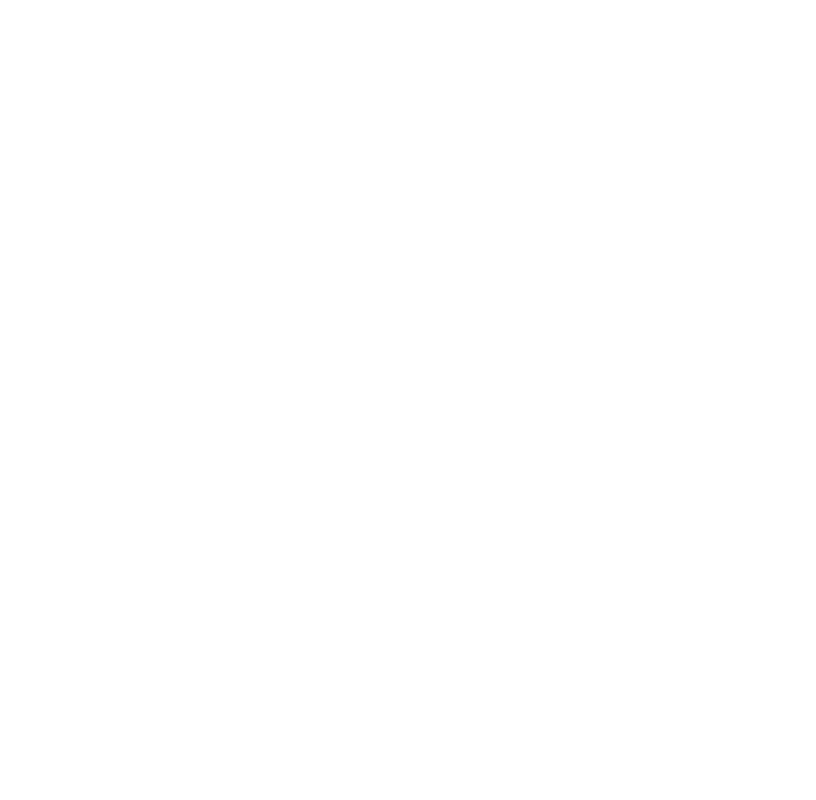
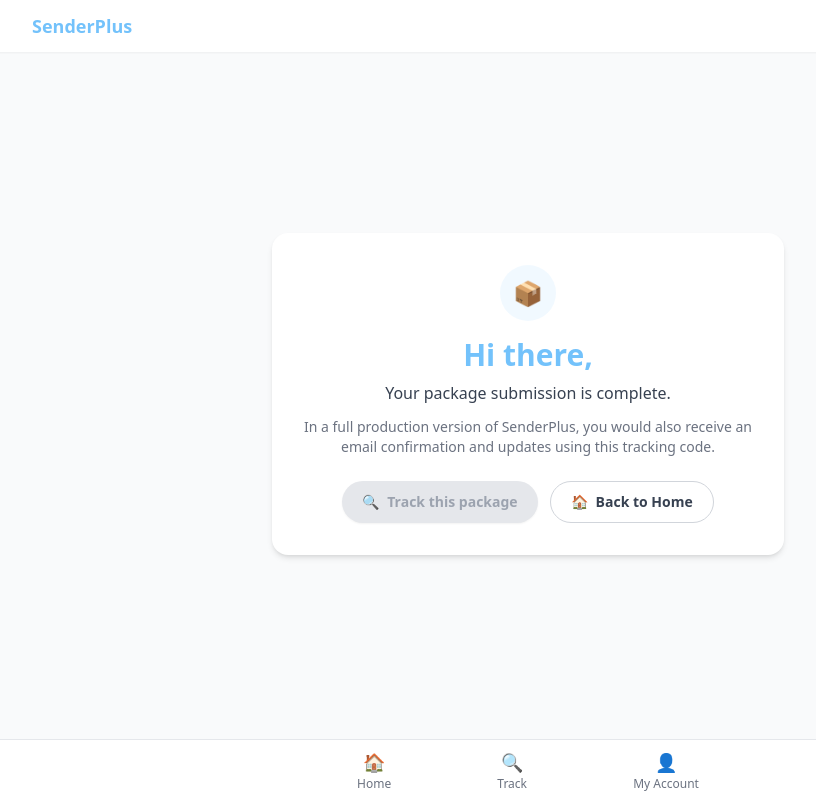
Before and after one commit to GideonOB/senderplus-web, a React (Vite) app: page /submit-success in a window 1280 px wide. Before the commit this address had no page. Shown: the whole page, without its empty margins (112-928 px from the left). Built offline with nearby package versions, Linux system fonts and the light colour scheme.

Commit message:
Add Submission Success Page

```diff
--- a/src/App.jsx
+++ b/src/App.jsx
@@ -6,20 +6,20 @@
 import SubmitPage from "./pages/SubmitPage";
 import TrackPage from "./pages/TrackPage";
 import SupportPage from "./pages/SupportPage";
+import SubmitSuccessPage from "./pages/SubmitSuccessPage"; // 👈 NEW
 
 function App() {
   return (
     <Router>
       <Routes>
-        {/* Step 1: Login / Sign up / Skip */}
+        {/* Auth flow */}
         <Route path="/" element={<AuthLandingPage />} />
-
-        {/* Step 2: Confirmation code (demo) */}
         <Route path="/confirm" element={<ConfirmCodePage />} />
 
-        {/* Main app pages */}
+        {/* Main app */}
         <Route path="/home" element={<HomePage />} />
         <Route path="/submit" element={<SubmitPage />} />
+        <Route path="/submit-success" element={<SubmitSuccessPage />} /> {/* 👈 NEW */}
         <Route path="/track" element={<TrackPage />} />
         <Route path="/support" element={<SupportPage />} />
       </Routes>
--- a/src/pages/SubmitPage.jsx
+++ b/src/pages/SubmitPage.jsx
@@ -1,8 +1,12 @@
+// src/pages/SubmitPage.jsx
 import React, { useState } from "react";
+import { useNavigate } from "react-router-dom";
 
-const API_BASE_URL = "https://senderplus-api.onrender.com";
+const API_BASE_URL = "https://senderplus-api.onrender.com"; // backend URL
 
 const SubmitPage = () => {
+  const navigate = useNavigate();
+
   const [formData, setFormData] = useState({
     senderName: "",
     senderPhone: "",
@@ -21,47 +25,61 @@
   });
 
   const [loading, setLoading] = useState(false);
-  const [trackingId, setTrackingId] = useState("");
   const [error, setError] = useState("");
-  const [successMsg, setSuccessMsg] = useState("");
 
+  // Handle all input changes (including file)
   const handleChange = (e) => {
-    const { name, value, files } = e.target;
-    setFormData({
-      ...formData,
-      [name]: files ? files[0] : value,
-    });
+    const { name, value, files, type } = e.target;
+
+    if (type === "file") {
+      setFormData((prev) => ({
+        ...prev,
+        [name]: files && files.length > 0 ? files[0] : null,
+      }));
+    } else {
+      setFormData((prev) => ({
+        ...prev,
+        [name]: value,
+      }));
+    }
   };
 
   const handleSubmit = async (e) => {
     e.preventDefault();
     setError("");
-    setSuccessMsg("");
-    setTrackingId("");
     setLoading(true);
 
     try {
       const data = new FormData();
 
-      // Map frontend field names to backend field names
+      // Sender
       data.append("sender_name", formData.senderName);
       data.append("sender_phone", formData.senderPhone);
-      if (formData.senderEmail) data.append("sender_email", formData.senderEmail);
+      if (formData.senderEmail) {
+        data.append("sender_email", formData.senderEmail);
+      }
       data.append("sender_address", formData.senderAddress);
 
+      // Recipient
       data.append("recipient_name", formData.recipientName);
       data.append("recipient_phone", formData.recipientPhone);
-      if (formData.recipientEmail)
+      if (formData.recipientEmail) {
         data.append("recipient_email", formData.recipientEmail);
+      }
       data.append("recipient_address", formData.recipientAddress);
 
+      // Package
       data.append("package_name", formData.packageName);
       data.append("package_type", formData.type);
       data.append("weight", formData.weight || "0");
-      if (formData.value) data.append("value", formData.value);
-      if (formData.description)
+      if (formData.value) {
+        data.append("value", formData.value);
+      }
+      if (formData.description) {
         data.append("description", formData.description);
+      }
 
+      // Photo (optional)
       if (formData.photo) {
         data.append("photo", formData.photo);
       }
@@ -72,12 +90,20 @@
       });
 
       if (!response.ok) {
+        const errorText = await response.text();
+        console.error("Submit package failed:", response.status, errorText);
         throw new Error("Failed to submit package. Please try again.");
       }
 
       const json = await response.json();
-      setTrackingId(json.tracking_id);
-      setSuccessMsg("Package submitted successfully!");
+
+      // Redirect to success page with tracking ID and sender name
+      navigate("/submit-success", {
+        state: {
+          trackingId: json.tracking_id,
+          senderName: formData.senderName,
+        },
+      });
     } catch (err) {
       console.error(err);
       setError(err.message || "Something went wrong.");
@@ -86,8 +112,44 @@
     }
   };
 
+  const goHome = () => navigate("/home");
+  const goTrack = () => navigate("/track");
+
   return (
-    <div className="min-h-screen bg-gray-50 flex justify-center px-4 py-8">
+    <div className="min-h-screen bg-gray-50 flex flex-col">
+      {/* Top nav */}
+      <header className="bg-white shadow-sm">
+        <div className="max-w-5xl mx-auto px-4 py-3 flex justify-between items-center">
+          <button
+            type="button"
+            onClick={goHome}
+            className="flex items-center gap-2"
+          >
+            <span className="font-bold text-[#73C2FB] text-lg">
+              SenderPlus
+            </span>
+          </button>
+          <nav className="flex gap-4 text-sm">
+            <button
+              type="button"
+              onClick={goHome}
+              className="hover:text-[#73C2FB]"
+            >
+              Home
+            </button>
+            <button
+              type="button"
+              onClick={goTrack}
+              className="hover:text-[#73C2FB]"
+            >
+              Track
+            </button>
+          </nav>
+        </div>
+      </header>
+
+      {/* Main content */}
+      <main className="flex-1 flex justify-center px-4 py-8">
         <div className="w-full max-w-4xl bg-white rounded-xl shadow-md p-6 md:p-8">
           {/* Header + Logo */}
           <div className="text-center mb-6">
@@ -100,29 +162,22 @@
               Send a Package
             </h2>
             <p className="text-sm text-gray-500 mt-1">
-            Bridging Ghana One Package at a Time
+              Bridging Ghana One Package at a Time.
             </p>
           </div>
 
-        {/* Status messages */}
+          {/* Error */}
           {error && (
             <div className="mb-4 rounded bg-red-100 text-red-700 px-4 py-2 text-sm">
               {error}
             </div>
           )}
-        {successMsg && (
-          <div className="mb-4 rounded bg-green-100 text-green-700 px-4 py-2 text-sm">
-            {successMsg}
-            {trackingId && (
-              <div className="mt-1">
-                Tracking ID:{" "}
-                <span className="font-mono font-semibold">{trackingId}</span>
-              </div>
-            )}
-          </div>
-        )}
 
-        <form onSubmit={handleSubmit} className="space-y-6 text-sm md:text-base">
+          <form
+            onSubmit={handleSubmit}
+            encType="multipart/form-data"
+            className="space-y-6 text-sm md:text-base"
+          >
             {/* Sender Info */}
             <fieldset className="border border-gray-200 rounded-lg p-4">
               <legend className="text-[#7E191B] font-semibold px-1">
@@ -304,6 +359,10 @@
                     onChange={handleChange}
                     className="input"
                   />
+                  <p className="mt-1 text-xs text-gray-500">
+                    You can upload a photo so the recipient recognizes the
+                    package more easily.
+                  </p>
                 </div>
               </div>
             </fieldset>
@@ -320,6 +379,7 @@
             </div>
           </form>
         </div>
+      </main>
     </div>
   );
 };
--- /dev/null
+++ b/src/pages/SubmitSuccessPage.jsx
@@ -0,0 +1,136 @@
+// src/pages/SubmitSuccessPage.jsx
+import React from "react";
+import { useLocation, useNavigate } from "react-router-dom";
+
+const SubmitSuccessPage = () => {
+    const navigate = useNavigate();
+    const location = useLocation();
+
+    const senderName = location.state?.senderName || "there";
+    const trackingId = location.state?.trackingId || "";
+
+    const goHome = () => navigate("/home");
+    const goTrack = () =>
+        navigate("/track", {
+            state: {
+                trackingId,
+                fromSubmit: true,
+            },
+        });
+
+    return (
+        <div className="min-h-screen bg-gray-50 flex flex-col pb-16">
+            {/* Top header */}
+            <header className="bg-white shadow-sm">
+                <div className="max-w-5xl mx-auto px-4 py-3 flex justify-between items-center">
+                    <button
+                        type="button"
+                        onClick={goHome}
+                        className="flex items-center gap-2"
+                    >
+                        <span className="font-bold text-[#73C2FB] text-lg">
+                            SenderPlus
+                        </span>
+                    </button>
+                </div>
+            </header>
+
+            {/* Main content */}
+            <main className="flex-1 flex justify-center items-center px-4 py-8">
+                <div className="w-full max-w-lg bg-white rounded-2xl shadow-md p-6 md:p-8 text-center">
+                    {/* Icon */}
+                    <div className="mb-4 flex justify-center">
+                        <div className="w-14 h-14 rounded-full bg-[#73C2FB]/10 flex items-center justify-center">
+                            <span className="text-2xl">📦</span>
+                        </div>
+                    </div>
+
+                    <h1 className="text-2xl md:text-3xl font-bold text-[#73C2FB] mb-2">
+                        Hi {senderName},
+                    </h1>
+
+                    <p className="text-sm md:text-base text-gray-700 mb-3">
+                        Your package submission is complete.
+                    </p>
+
+                    {trackingId && (
+                        <p className="text-sm md:text-base text-gray-800 mb-4">
+                            Your tracking code is{" "}
+                            <span className="font-mono font-semibold bg-gray-100 px-2 py-1 rounded">
+                                {trackingId}
+                            </span>
+                            .
+                        </p>
+                    )}
+
+                    <p className="text-xs md:text-sm text-gray-500 mb-6">
+                        In a full production version of SenderPlus, you would also receive
+                        an email confirmation and updates using this tracking code.
+                    </p>
+
+                    <div className="flex flex-col md:flex-row gap-3 justify-center">
+                        <button
+                            type="button"
+                            onClick={goTrack}
+                            disabled={!trackingId}
+                            className={`flex items-center justify-center gap-2 px-5 py-2.5 rounded-full text-sm font-semibold shadow-sm ${trackingId
+                                ? "bg-[#73C2FB] text-white hover:bg-[#61B2EB]"
+                                : "bg-gray-200 text-gray-400 cursor-not-allowed"
+                                }`}
+                        >
+                            <span>🔍</span>
+                            <span>Track this package</span>
+                        </button>
+                        <button
+                            type="button"
+                            onClick={goHome}
+                            className="flex items-center justify-center gap-2 px-5 py-2.5 rounded-full text-sm font-semibold border border-gray-300 text-gray-700 hover:bg-gray-50"
+                        >
+                            <span>🏠</span>
+                            <span>Back to Home</span>
+                        </button>
+                    </div>
+                </div>
+            </main>
+
+            {/* Bottom navigation bar */}
+            <nav className="fixed bottom-0 inset-x-0 bg-white border-t border-gray-200 shadow-sm">
+                <div className="max-w-md mx-auto flex justify-around py-2">
+                    {/* Home */}
+                    <button
+                        type="button"
+                        onClick={goHome}
+                        className="flex flex-col items-center text-xs font-medium text-gray-500 hover:text-[#73C2FB]"
+                    >
+                        <span className="text-lg">🏠</span>
+                        <span>Home</span>
+                    </button>
+
+                    {/* Track */}
+                    <button
+                        type="button"
+                        onClick={goTrack}
+                        className="flex flex-col items-center text-xs font-medium text-gray-500 hover:text-[#73C2FB]"
+                    >
+                        <span className="text-lg">🔍</span>
+                        <span>Track</span>
+                    </button>
+
+                    {/* My Account (placeholder) */}
+                    <button
+                        type="button"
+                        onClick={() =>
+                            alert("My Account (demo) – coming soon.")
+                        }
+                        className="flex flex-col items-center text-xs font-medium text-gray-500 hover:text-[#73C2FB]"
+                    >
+                        <span className="text-lg">👤</span>
+                        <span>My Account</span>
+                    </button>
+                </div>
+            </nav>
+        </div>
+    );
+};
+
+export default SubmitSuccessPage;
```
Lines whose indentation alone changed are shown as unchanged.
